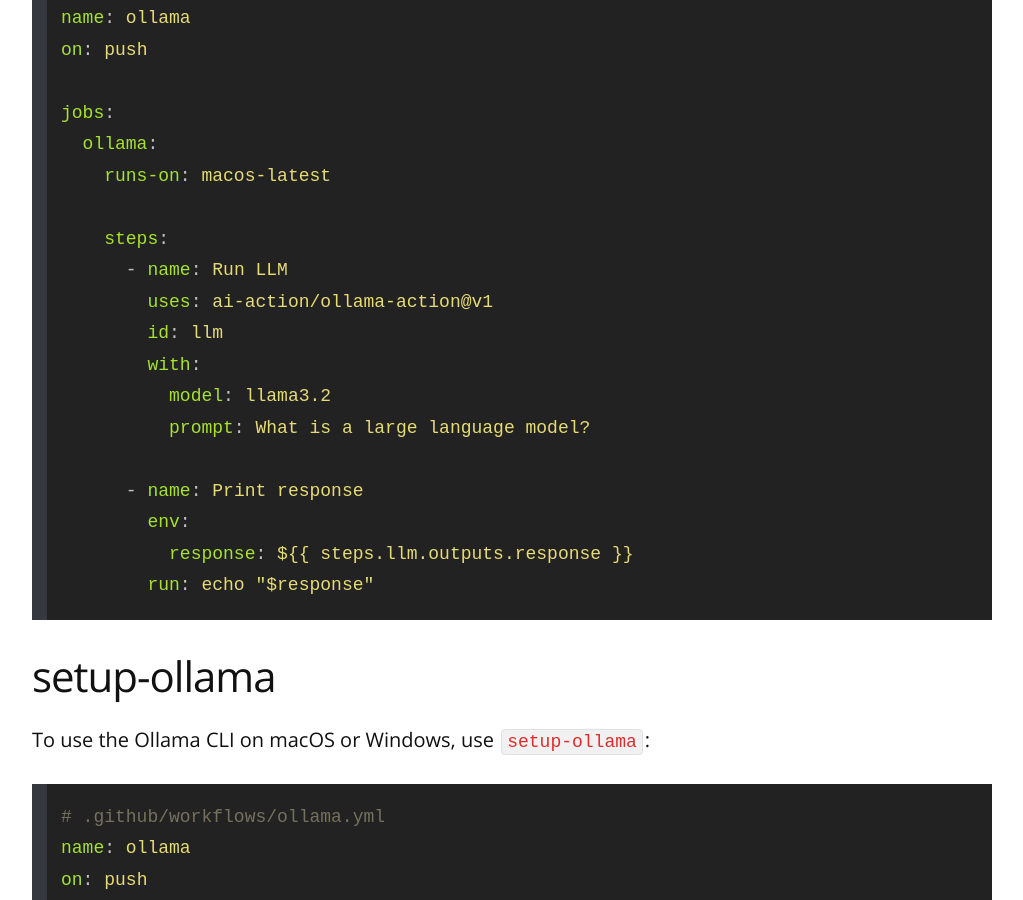
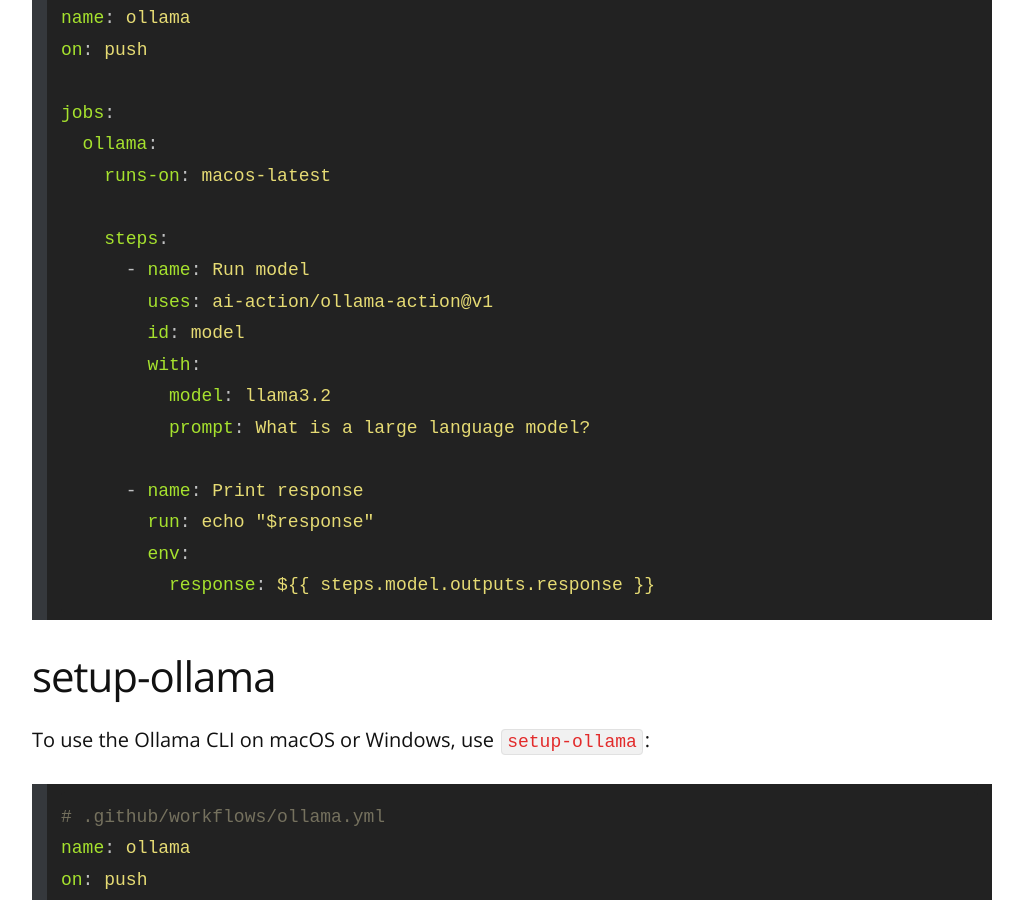
Before and after one commit to remarkablemark/remarkablemark.github.io, a Jekyll site: the page built from _posts/2025/2025-02-23-run-ollama-large-language-models-on-github-actions.md, in a window 1280 px wide and 900 px high, scrolled down 1195 px. Shown: the whole window, without its empty margins (128-1151 px from the left). Built offline with Jekyll 4.4.1, drawn with Linux system fonts in a browser that asks for light colours; comment, search, counter and statistics services are not loaded; some of the changed text lies outside the part shown.

Commit message:
refactor(posts): update "How to run Ollama LLM on GitHub Actions"
Post: 2025-02-23-run-ollama-large-language-models-on-github-actions.md

https://remarkablemark.medium.com/how-to-run-ollama-large-language-models-llm-on-github-actions-for-free-bb4219d09a29

````diff
--- a/_posts/2025/2025-02-23-run-ollama-large-language-models-on-github-actions.md
+++ b/_posts/2025/2025-02-23-run-ollama-large-language-models-on-github-actions.md
@@ -47,17 +48,17 @@
     runs-on: macos-latest
 
     steps:
-      - name: Run LLM
+      - name: Run model
         uses: ai-action/ollama-action@v1
-        id: llm
+        id: model
         with:
           model: llama3.2
           prompt: What is a large language model?
 
       - name: Print response
+        run: echo "$response"
         env:
-          response: ${{ steps.llm.outputs.response }}
-        run: echo "$response"
+          response: ${{ steps.model.outputs.response }}
 ```
 
 {% endraw %}
````
Also changed, not shown: other parts of _posts/2025/2025-02-23-run-ollama-large-language-models-on-github-actions.md (+5 -4 lines).
